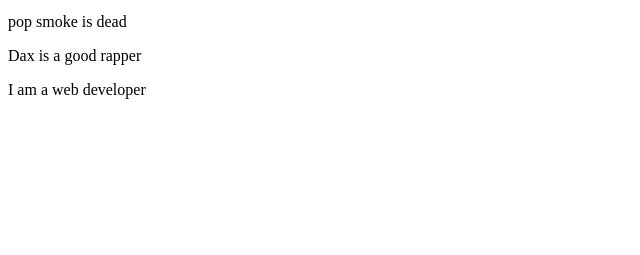
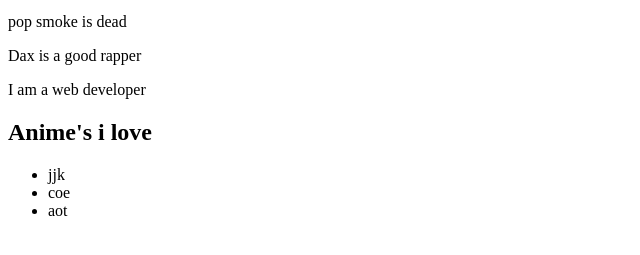
Before and after one commit to Victor-chigo/git-demo, a plain HTML site: page index.html in a window 1280 px wide. Shown: the part 101-356 px from the top of the page, without its empty margins (0-640 px from the left). Drawn offline with Linux system fonts and the light colour scheme.

Commit message:
i added anime list

```diff
--- a/index.html
+++ b/index.html
@@ -11,5 +11,11 @@
     <p>pop smoke is dead</p>
     <p>Dax is a good rapper</p>
     <p>I am a web developer</p>
+    <h2>Anime's i love</h2>
+    <ul>
+        <li>jjk</li>
+        <li>coe</li>
+        <li>aot</li>
+    </ul>
 </body>
 </html>
```
